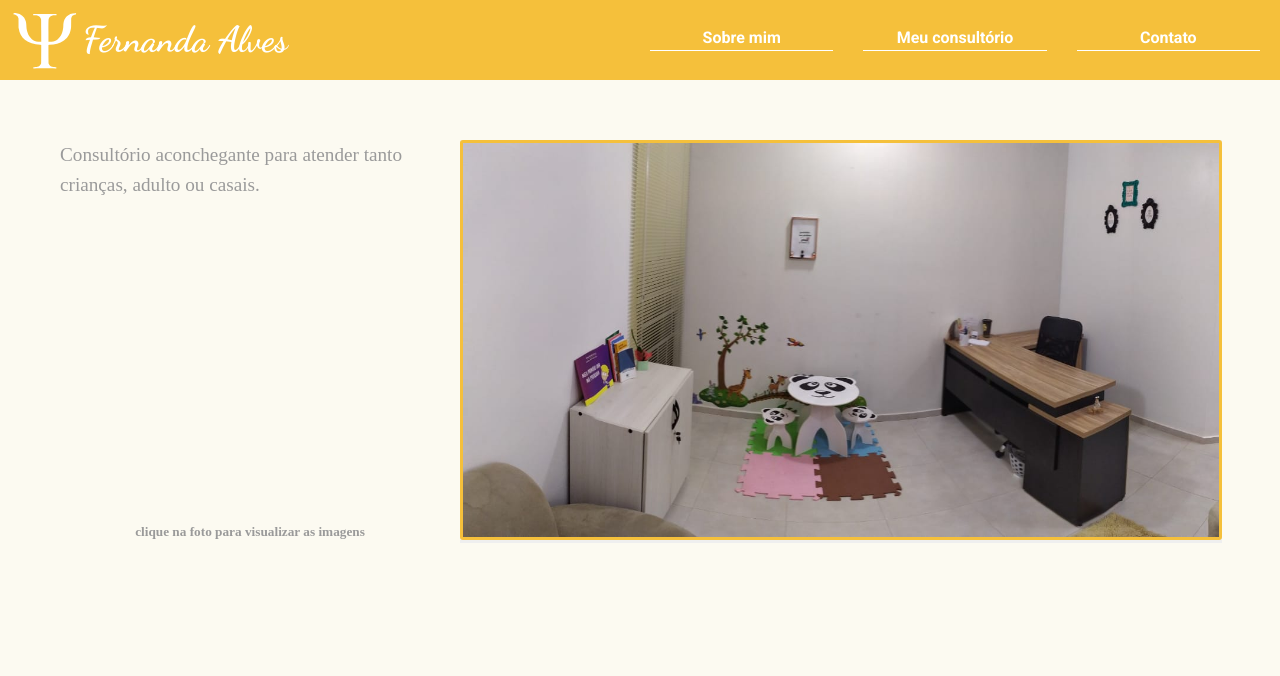
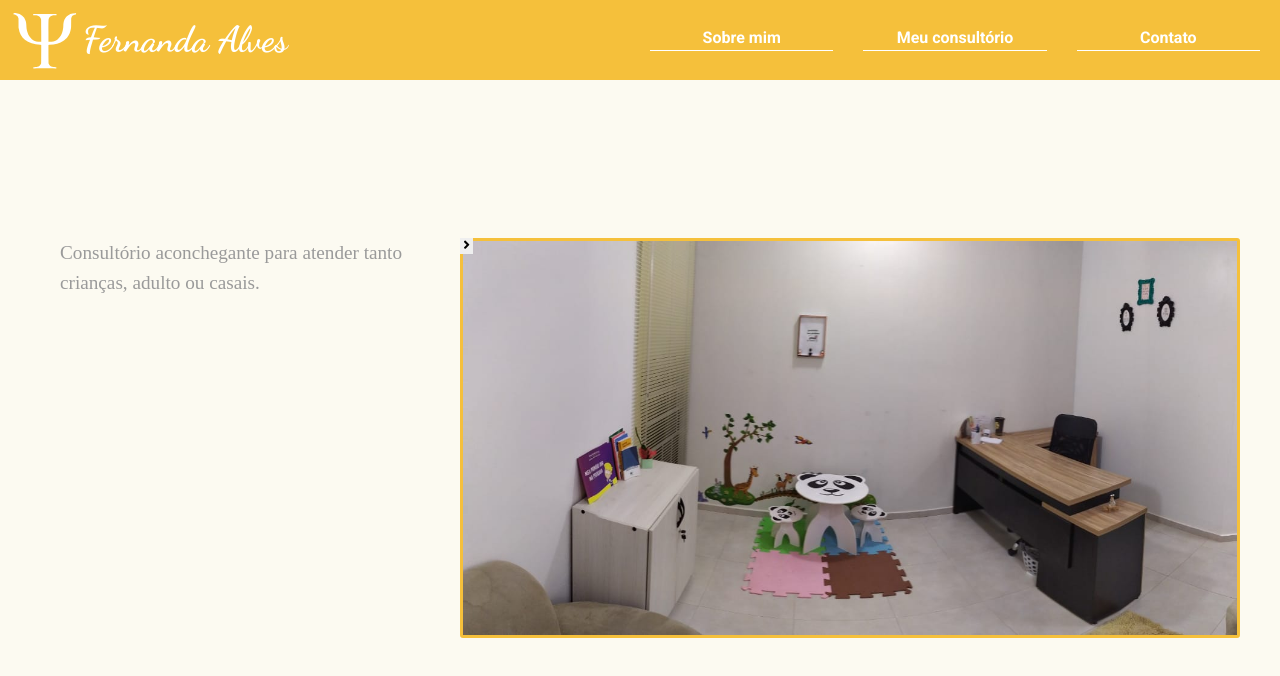
Before and after one commit to hyperyuri/psicfernanda.com.br, a React (Create React App) app: page /ambiente in a window 1280 px wide. Shown: the top 676 px of the page. Built offline with nearby package versions, Linux system fonts and the light colour scheme.

Commit message:
WIP - responsibility

```diff
--- a/package.json
+++ b/package.json
@@ -7,7 +7,6 @@
     "@testing-library/react": "^9.3.2",
     "@testing-library/user-event": "^7.1.2",
     "react": "^16.13.1",
-    "react-awesome-slider": "^4.1.0",
     "react-dom": "^16.13.1",
     "react-icons": "^3.10.0",
     "react-router-dom": "^5.2.0",
--- a/src/global.css
+++ b/src/global.css
@@ -7,9 +7,12 @@
     text-decoration: none;
   }
 
+
   body {
     width: 100vw;
-    height: 100%;
+    height: 100vh;
+    display: flex;
+    align-items: center;
     background-color: #FCFAF1;
     overflow-x: hidden;
   }
--- a/src/pages/Contact/index.js
+++ b/src/pages/Contact/index.js
@@ -8,6 +8,7 @@ function Contact() {
   return (
     <>
       <Header />
+
       <div className="contactContainer">
         <form action="">
           <div className="containerUpContact">
--- a/src/pages/Contact/styles.css
+++ b/src/pages/Contact/styles.css
@@ -5,7 +5,7 @@
 
 div.contactContainer {
     font-family: Roboto, sans-serif;
-    width: 70%;
+    width: 100%;
     padding: 60px 40px;
     max-height: 100vh;
     margin-top: 80px;
--- a/src/pages/Office/index.js
+++ b/src/pages/Office/index.js
@@ -3,12 +3,16 @@ import "./styles.css";
 import Header from "../../components/Header";
 import img2 from "../../assets/consultorio_1.jpeg";
 import img1 from "../../assets/consultorio_2.jpeg";
+
+import { FaAngleLeft, FaAngleRight } from "react-icons/fa";
+
 function Office() {
   const [count, setCount] = useState(0);
 
   function handleImage() {
     setCount(count === 0 ? 1 : 0);
   }
+
   return (
     <>
       <Header />
@@ -21,14 +25,18 @@ function Office() {
               casais.
             </p>
           </div>
-          <div>
-            <h5>clique na foto para visualizar as imagens</h5>
-          </div>
         </div>
         <div className="right">
-          <button onClick={handleImage}>
-            <img className="image" src={count === 0 ? img1 : img2} alt="img" />
-          </button>
+          <div className="btn">
+            <button onClick={handleImage}>
+              <FaAngleLeft />
+            </button>
+            <button onClick={handleImage}>
+              <FaAngleRight />
+            </button>
+          </div>
+
+          <img className="image" src={count === 0 ? img1 : img2} alt="img" />
         </div>
       </div>
     </>
--- a/src/pages/Office/styles.css
+++ b/src/pages/Office/styles.css
@@ -6,7 +6,8 @@
     justify-content: space-between;
     align-items: flex-start;
     margin-top: 80px;
-
+    width: 100%;
+    height: 100%;
     padding: 60px 40px;
 }
 .officeContainer div.left {
@@ -42,8 +43,17 @@
     border-radius: 3px;
     border: 3px solid #F5C03B;
 }
+.officeContainer .right .btn {
+width: 100%;
+display: flex;
+flex-direction: row;
+justify-content: space-between;
+}
 
-.officeContainer button {
+
+.officeContainer .right button {
+    position: fixed;
+    justify-content: space-between;
     cursor: pointer;
     border: none;
 }
```
